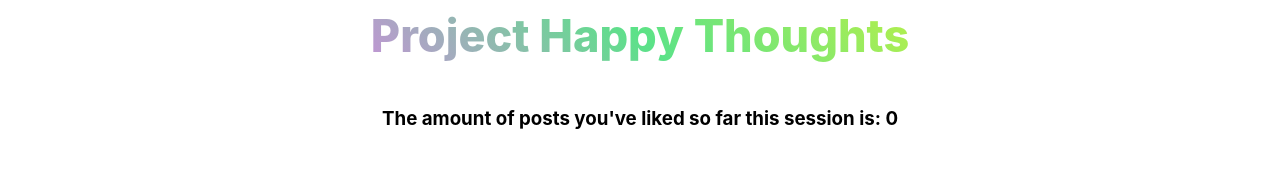
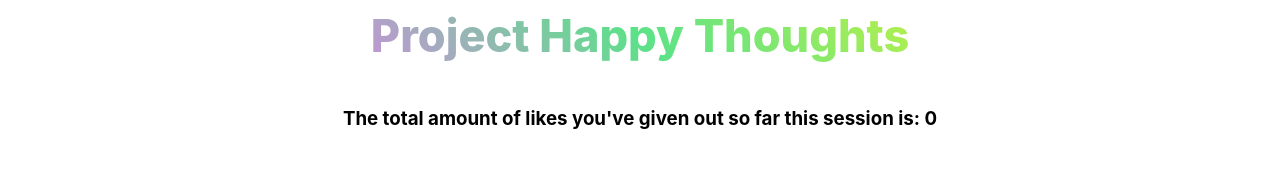
Before and after one commit to Technigo/project-happy-thoughts-api, a React (Vite) app in the folder frontend/: page / in a window 1280 px wide. Shown: the top 171 px of the page. Built offline with nearby package versions, Linux system fonts and the light colour scheme; no server answers.

Commit message:
changed phrasing of total likes

```diff
--- a/frontend/src/App.jsx
+++ b/frontend/src/App.jsx
@@ -40,7 +40,8 @@ export const App = () => {
     <div className="container">
       <h1>Project Happy Thoughts</h1>
       <h3>
-        The amount of posts you've liked so far this session is: {likeCounter}
+        The total amount of likes you've given out so far this session is:{" "}
+        {likeCounter}
       </h3>
       <WriteAPost addNewPost={addNewPost} />
       {loading ? (
```
